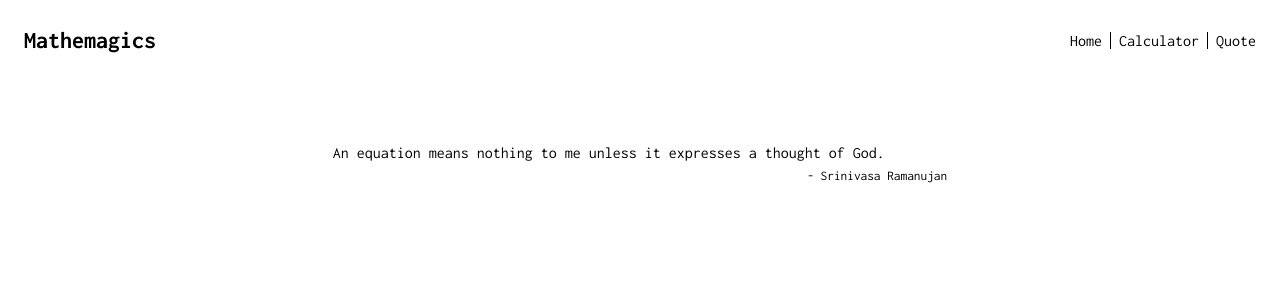
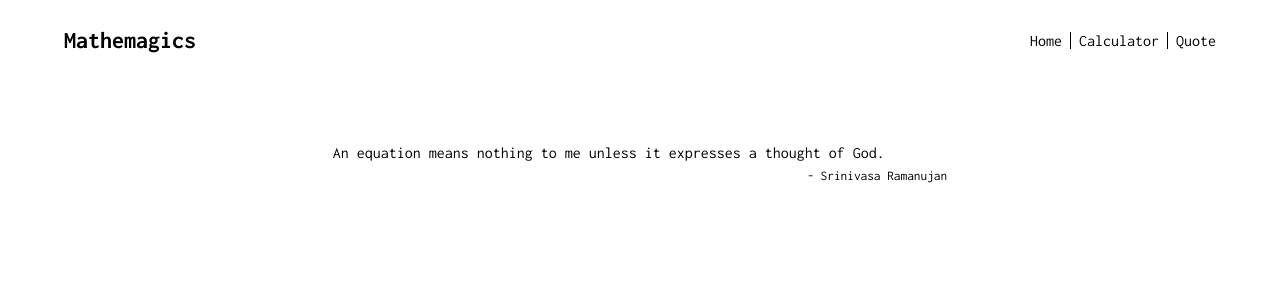
Before and after one commit to Danie12345/mathemagics, a React (Create React App) app: page /quote in a window 1280 px wide. Shown: the top 300 px of the page. Built offline with nearby package versions, Linux system fonts and the light colour scheme.

Commit message:
Fix nav styles
Change introduction paragraphs' styles

```diff
--- a/src/components/home/Home.css
+++ b/src/components/home/Home.css
@@ -14,5 +14,5 @@ p.introduction {
   border: 1px solid rgba(128, 128, 128, 0.527);
   box-sizing: border-box;
   padding: 4px;
-  background-color: rgb(236, 250, 248);
+  background-color: rgb(245, 245, 245);
 }
--- a/src/components/nav/Nav.css
+++ b/src/components/nav/Nav.css
@@ -5,7 +5,8 @@
   flex-direction: row;
   flex-wrap: wrap;
   justify-content: space-between;
-  padding: 0 24px;
+  justify-items: center;
+  padding: 0 64px;
   box-sizing: border-box;
 }
 
@@ -13,6 +14,7 @@ h1 {
   width: auto;
   height: auto;
   align-self: center;
+  text-align: center;
   margin: 0%;
 }
 
```
